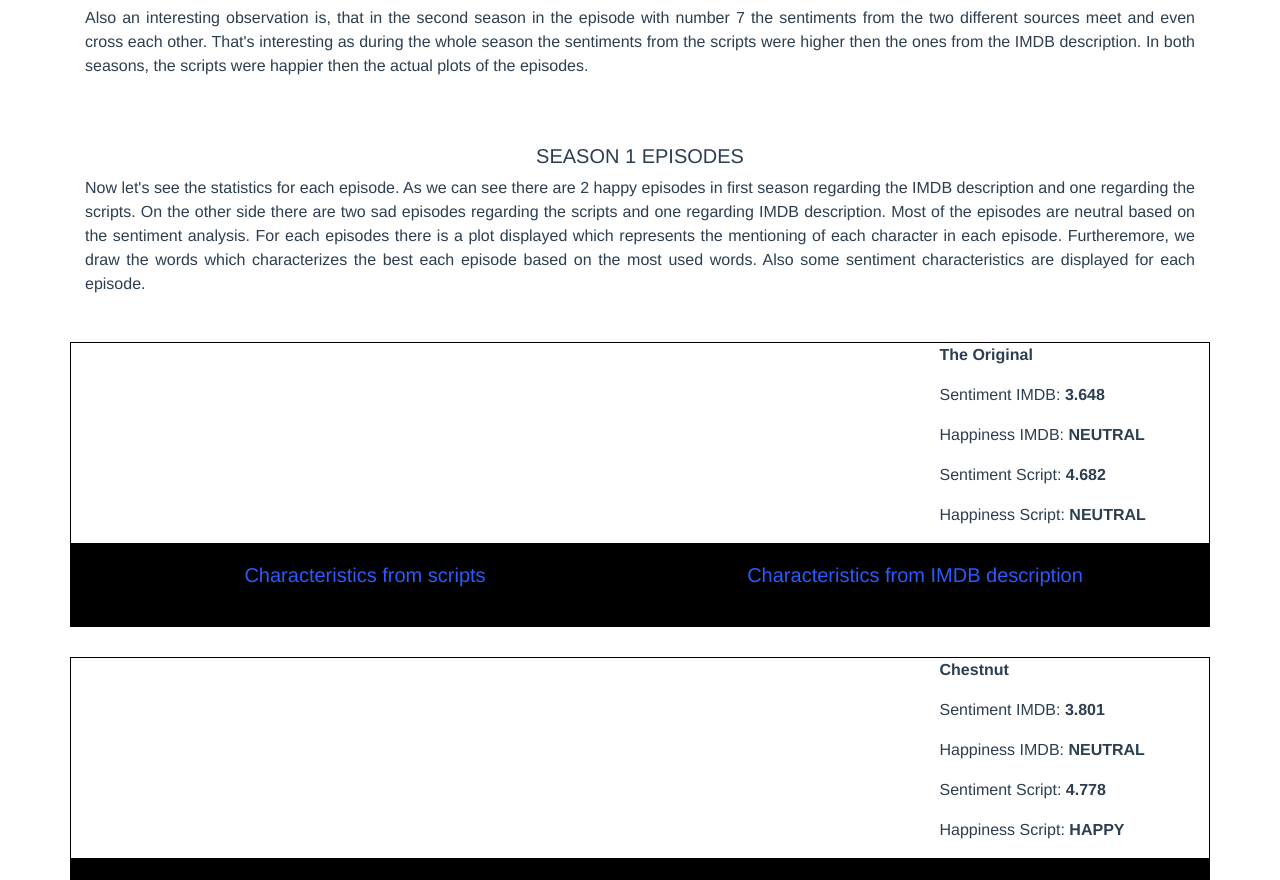
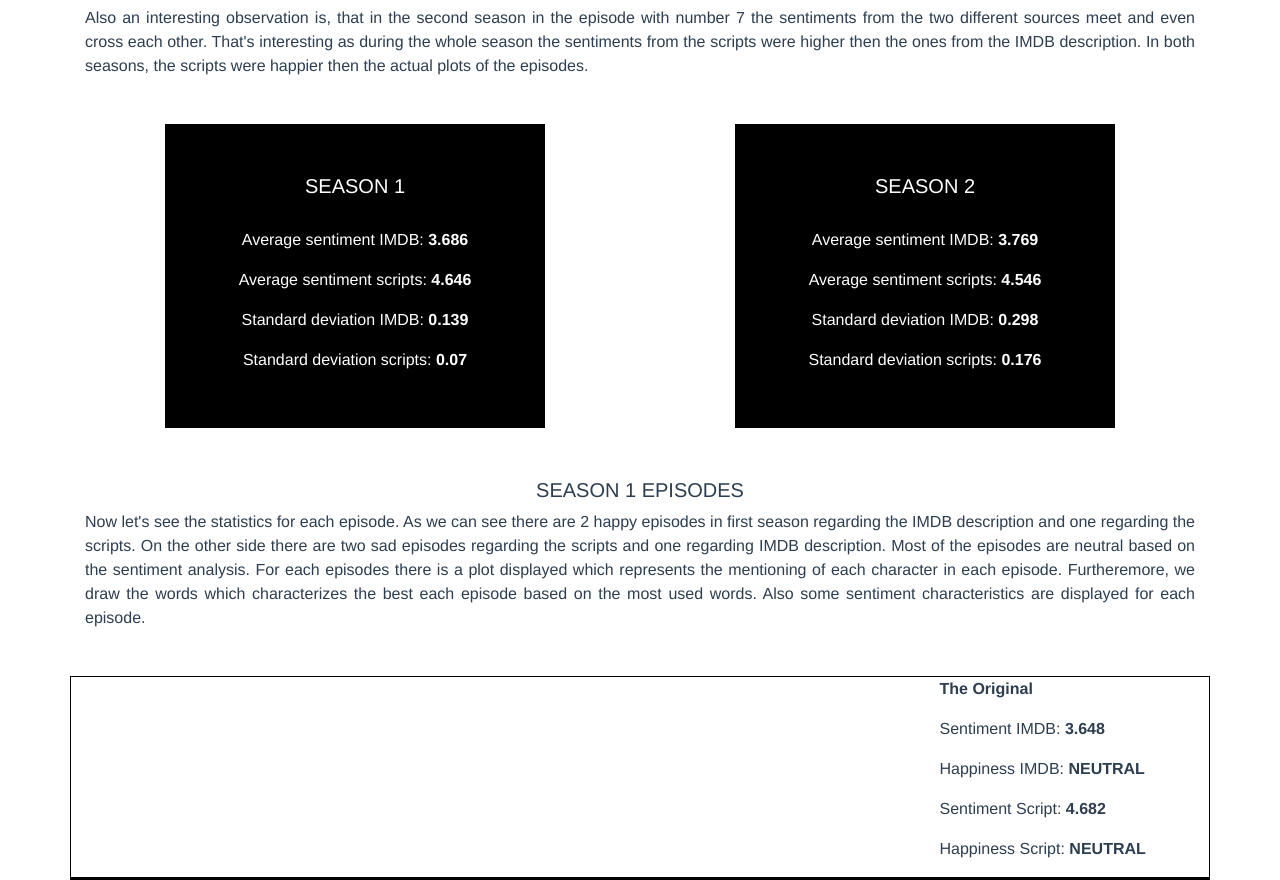
Before and after one commit to Davide01/social-graphs-2018-project, a Vue app: page /#/seasons in a window 1280 px wide. Shown: the part 1780-2660 px from the top of the page. Built offline with nearby package versions, Linux system fonts and the light colour scheme.

Commit message:
Displaying of avg and std in seasons

```diff
--- a/src/views/Characters.vue
+++ b/src/views/Characters.vue
@@ -16,7 +16,7 @@
       <b-col>
         <p> As we can see the happiest character is Grace and the saddest is Angela.
           Grace is a human and Angela a host. As we can see most of the characters
-          below the average happiness are host. These could be because they are programmed
+          below the average happiness are hosts. These could be because they are programmed
           and often they got a sad scenario. Most of the humans are on the other side of
           the plot, they are happier then the hosts. Of course there are exceptions,
           for example Logan. </p>
--- a/src/views/Seasons.vue
+++ b/src/views/Seasons.vue
@@ -47,6 +47,44 @@
           the sentiments from the scripts were higher then the ones from the IMDB description.
           In both seasons, the scripts were happier then the actual plots of the episodes.
         </p>
+      </b-col>
+    </b-row>
+    <b-row class="space">
+      <b-col cols="1">
+      </b-col>
+      <b-col class="dark">
+        <h5> Season 1 </h5>
+        <p>
+           Average sentiment IMDB: <strong> {{Math.round(meanIMDB * 1000) / 1000}} </strong>
+        </p>
+        <p>
+           Average sentiment scripts: <strong> {{Math.round(meanScript * 1000) / 1000}} </strong>
+        </p>
+        <p>
+           Standard deviation IMDB: <strong> {{Math.round(stdIMDB * 1000) / 1000}} </strong>
+        </p>
+        <p>
+           Standard deviation scripts: <strong> {{Math.round(stdScript * 1000) / 1000}} </strong>
+        </p>
+      </b-col>
+      <b-col cols="2">
+      </b-col>
+      <b-col class="dark">
+        <h5> Season 2 </h5>
+        <p>
+           Average sentiment IMDB: <strong> {{Math.round(meanIMDB2 * 1000) / 1000}} </strong>
+        </p>
+        <p>
+           Average sentiment scripts: <strong> {{Math.round(meanScript2 * 1000) / 1000}} </strong>
+        </p>
+        <p>
+           Standard deviation IMDB: <strong> {{Math.round(stdIMDB2 * 1000) / 1000}} </strong>
+        </p>
+        <p>
+           Standard deviation scripts: <strong> {{Math.round(stdScript2 * 1000) / 1000}} </strong>
+        </p>
+      </b-col>
+      <b-col cols="1">
       </b-col>
     </b-row>
     <b-row>
@@ -406,6 +444,11 @@ h3 {
   text-transform: uppercase;
 }
 
+h5 {
+  text-transform: uppercase;
+  margin-bottom: 30px;
+}
+
 .text {
   text-align: justify;
 }
@@ -413,4 +456,12 @@ h3 {
 .space {
   margin-top: 30px;
 }
+
+.dark {
+  background: #000;
+  color: white;
+  padding-top: 50px;
+  padding-bottom: 40px;
+  text-align: center;
+}
 </style>
```
